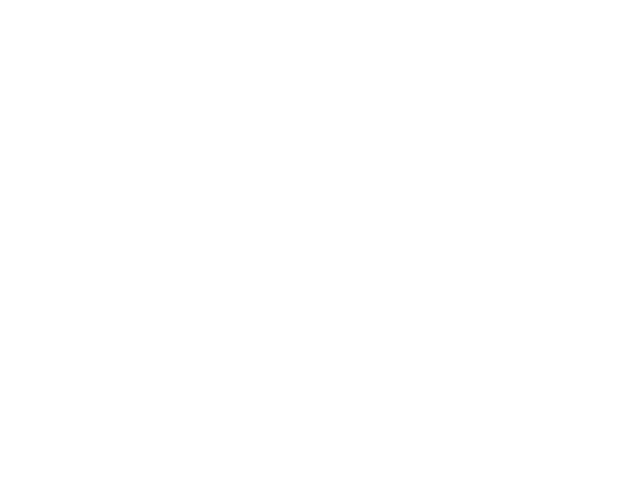
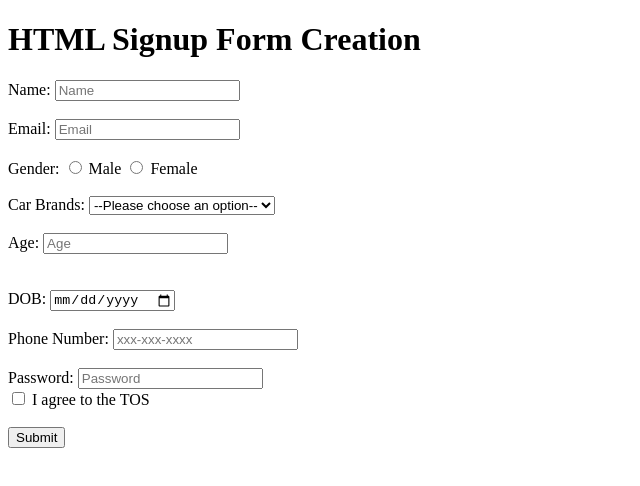
Before and after one commit to acciojob/signup-form-car-thilak-1999, a website: page main.html in a window 1280 px wide. Shown: the whole page, without its empty margins (0-640 px from the left). Drawn offline with Linux system fonts and the light colour scheme.

Commit message:
created a submission

```diff
--- a/main.html
+++ b/main.html
@@ -3,12 +3,60 @@
 <html>
 
 <head>
-	<link rel="stylesheet" href="styles.css">
+	<title>HTML Signup Form Creation</title>
 </head>
 
 <body>
-	<!-- the entire body must be written by student -->
-    <script type="text/javascript" src="./script.js">
+	<h1>HTML Signup Form Creation</h1>
+	<form method="post">
+
+<label for="name">Name:</label>
+<input type="text" id="name"   required  placeholder="Name">
+<br><br>
+<label for="Email">Email:</label>
+<input type="Email" id="email" required  placeholder="Email">
+<br><br>
+<label >Gender:</label>
+<input type="radio" id="gender_m"  name="gender" value="male" required>
+<label for="gender_m">Male</label>
+<input type="radio" id="gender_f"  name="gender" value="male" required>
+<label for="gender_m">Female</label>
+	<br></br>
+  <label for="cars">Car Brands:</label>
+    <select id="cars" required>
+        <option value="">--Please choose an option--</option>
+        <option value="ford">Ford</option>
+        <option value="audi">Audi</option>
+        <option value="mercedes">Mercedes</option>
+    </select>
+		<br></br>
+
+    <label for="age">Age:</label>
+    <input type="number" id="age" required placeholder="Age"><br>
+     <br></br>
+    <label for="dob">DOB:</label>
+    <input type="date" id="dob" required>
+		<br></br>
+
+    <label for="tel">Phone Number:</label>
+    <input type="tel" id="tel" placeholder="xxx-xxx-xxxx">
+		<br></br>
+
+    <label for="password">Password:</label>
+    <input type="password" id="password" required placeholder="Password"><br>
+
+    <label for="tos">
+        <input type="checkbox" id="tos" required> I agree to the TOS
+    </label>
+		<br></br>
+
+    <button type="submit">Submit</button>
+</form>
+
+
+
+
+
 </script>
 
 </body>
```
